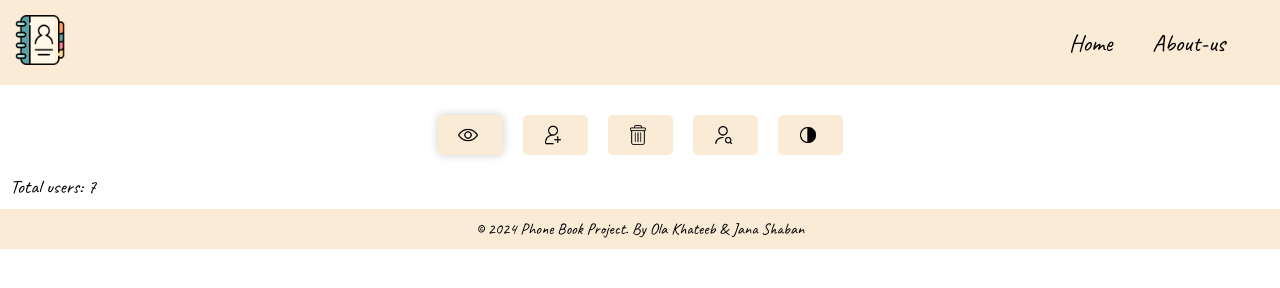
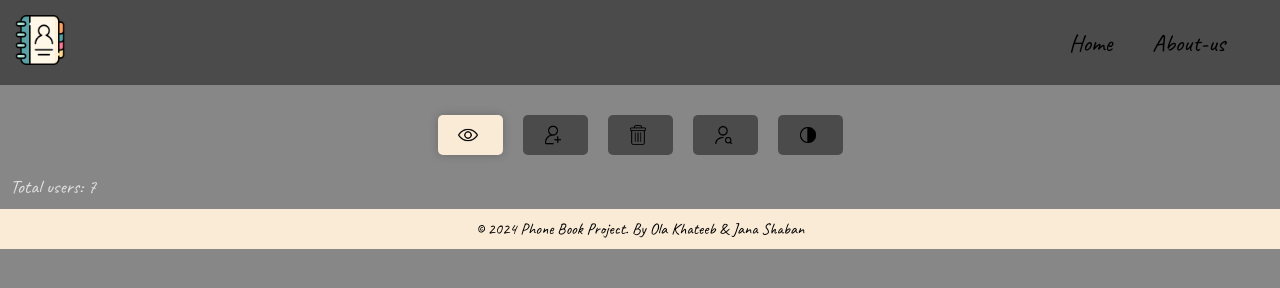
Before and after one commit to olakhateeb/FinalProjectJS, a plain HTML site: page index.html in a window 1280 px wide. Both pictures are taken after a click on the button 810 px from the left and 135 px from the top of the page. Drawn offline with Linux system fonts and the light colour scheme.

Commit message:
Update Style.css

```diff
--- a/Style.css
+++ b/Style.css
@@ -236,6 +236,7 @@ button img {
   font-size: larger;
 }
 
+
   /* Media Queries */
 
   @media screen and (max-width: 768px) {
@@ -273,6 +274,27 @@ button img {
       margin: 10px 0;
   }
   }
+  /* Dark Mode */
+  body.dark-mode {
+    background-color: #12121281;
+    color: #e0e0e0;
+}
+
+.dark-mode button {
+    background-color: #12121281;
+    color: #e0e0e0;
+}
+
+.dark-mode header {
+    background-color: #12121281;
+}
+
+.dark-mode .user__data {
+    background-color: #12121281;
+    border-color: #12121281;
+}
+
+/* end of dark mode */
 
   @media screen and (max-width: 480px) {
     /* Styles for screens with a maximum width of 480px */
```
